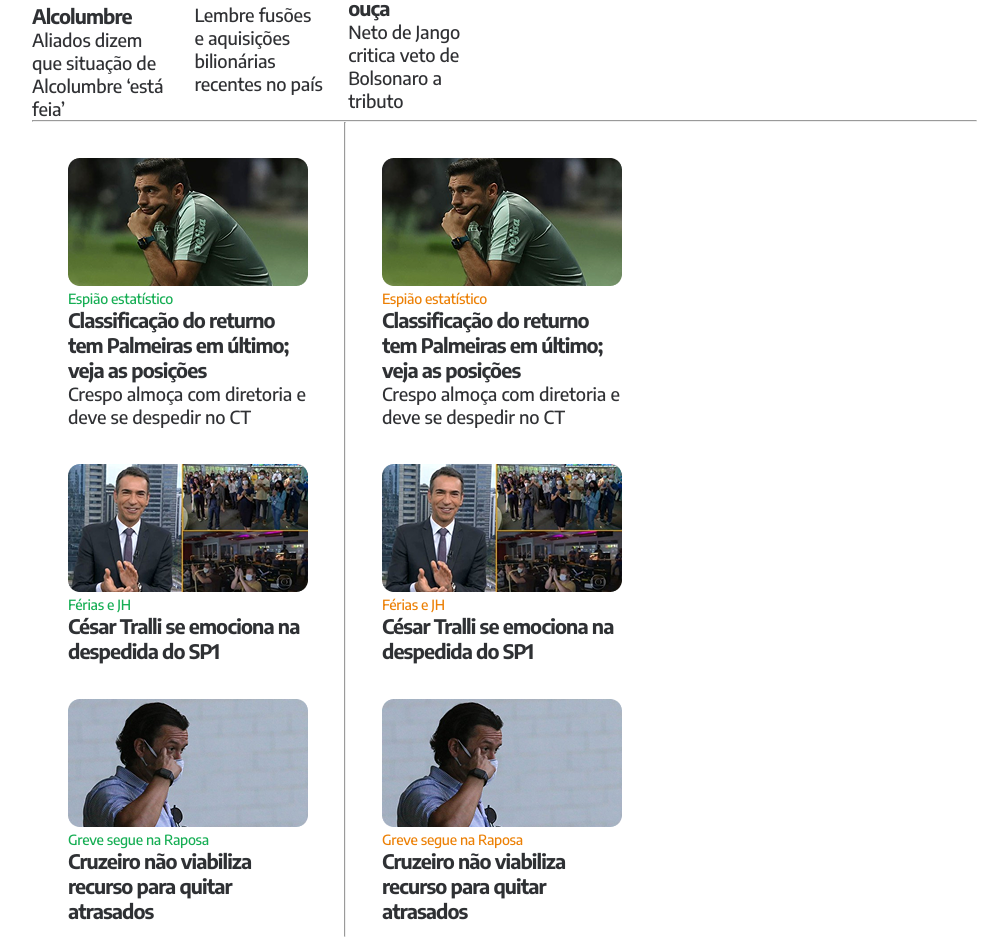
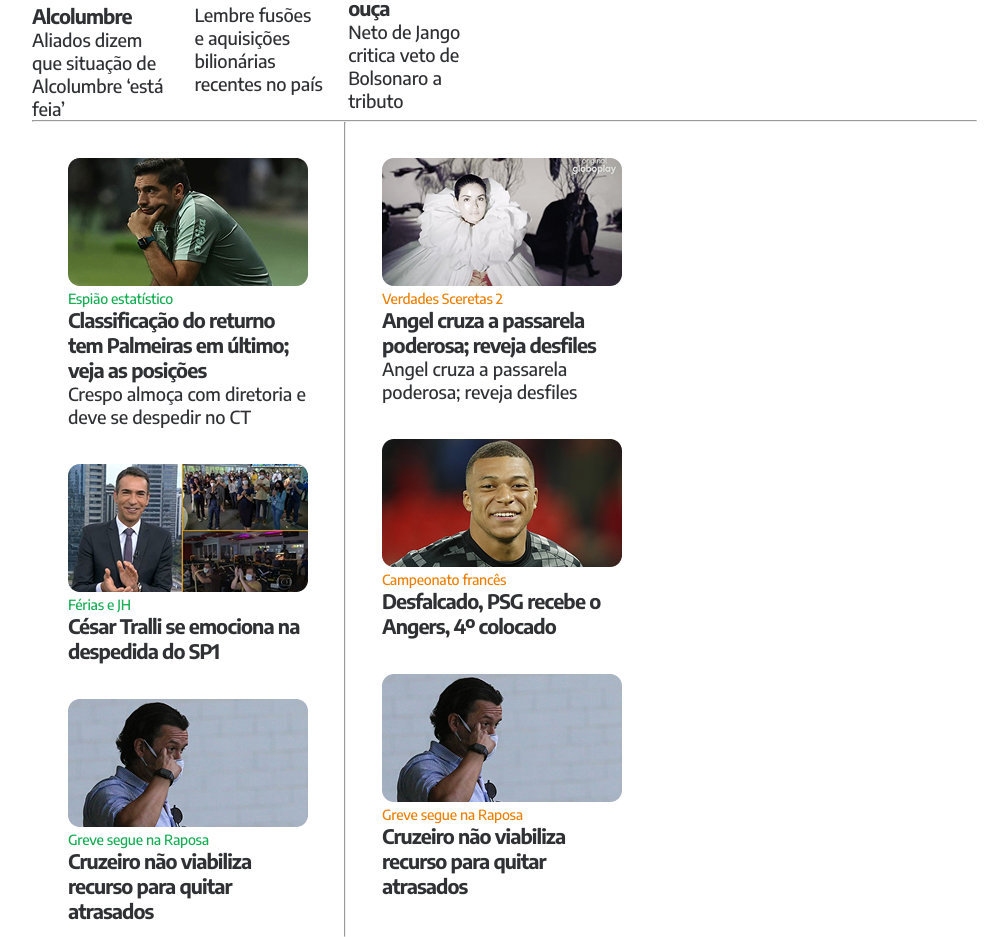
Before and after one commit to Valdevina/Projeto02, a plain HTML site: page index.html in a window 1280 px wide. Shown: the part 903-1840 px from the top of the page, without its empty margins (163-1171 px from the left). Drawn offline with Linux system fonts and the light colour scheme.

Commit message:
estrutura segundo

```diff
--- a/index.html
+++ b/index.html
@@ -117,18 +117,18 @@
                     <article class="segundo">
                         <aside>
                             <figure>
-                                  <img src="img/imagem4.png" alt="Espião">
+                                  <img src="img/imagem7.png" alt="secreta">
                                   </figure>
-                                  <p>Espião estatístico</p>
-                                  <h5>Classificação do returno tem Palmeiras em último; veja as posições</h5>
-                                  <span>Crespo almoça com diretoria e deve se despedir no CT</span>
+                                  <p>Verdades Sceretas 2</p>
+                                  <h5>Angel cruza a passarela poderosa; reveja desfiles</h5>
+                                  <span>Angel cruza a passarela poderosa; reveja desfiles</span>
                             </aside>
                             <aside>
                             <figure>
-                                <img src="img/imagem5.png" alt="Férias">
+                                <img src="img/imagem8.png" alt="campeonato">
                                 </figure>
-                                <p>Férias e JH</p>
-                                <h5>César Tralli se emociona na despedida do SP1</h5>
+                                <p>Campeonato francês</p>
+                                <h5>Desfalcado, PSG recebe o Angers, 4º colocado</h5>
                                 </aside>
                                 <aside>
                                     <figure>
```
